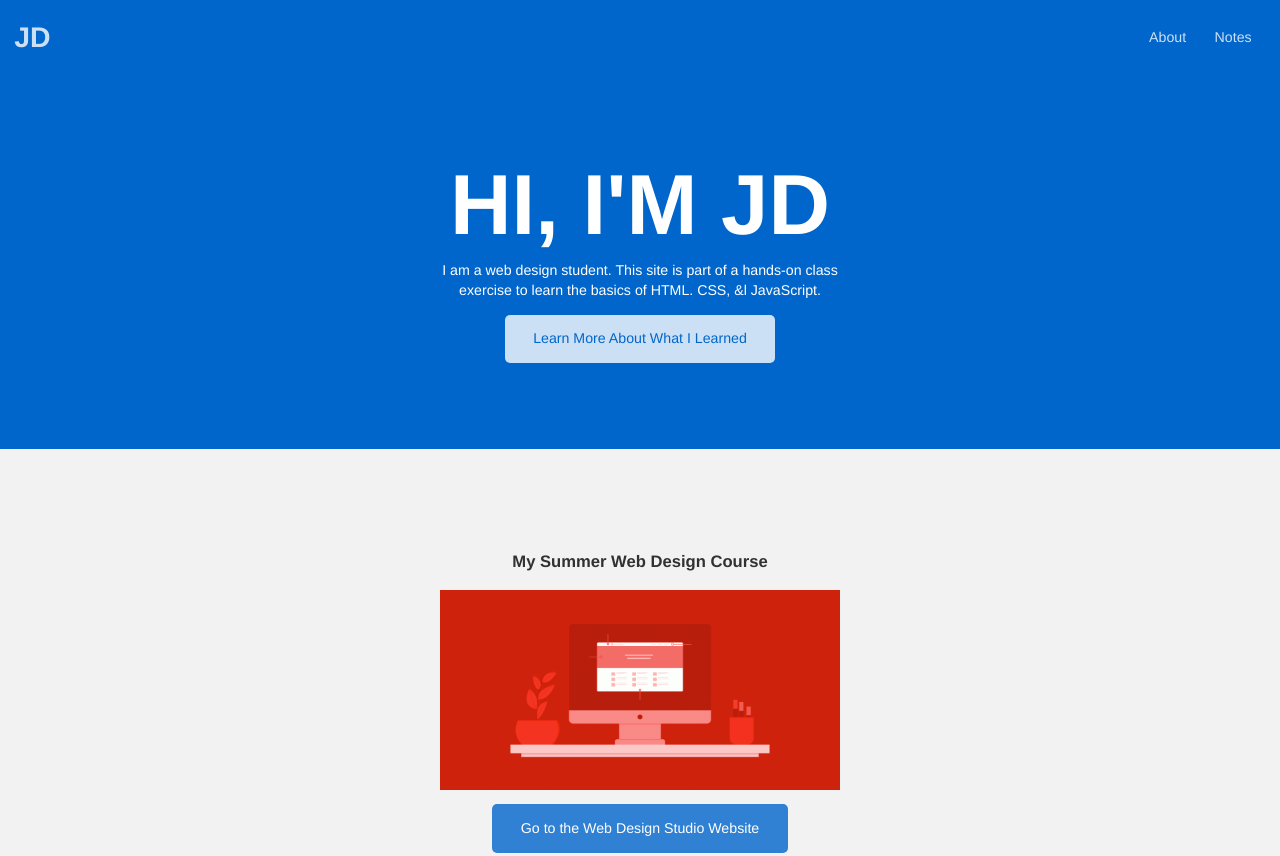
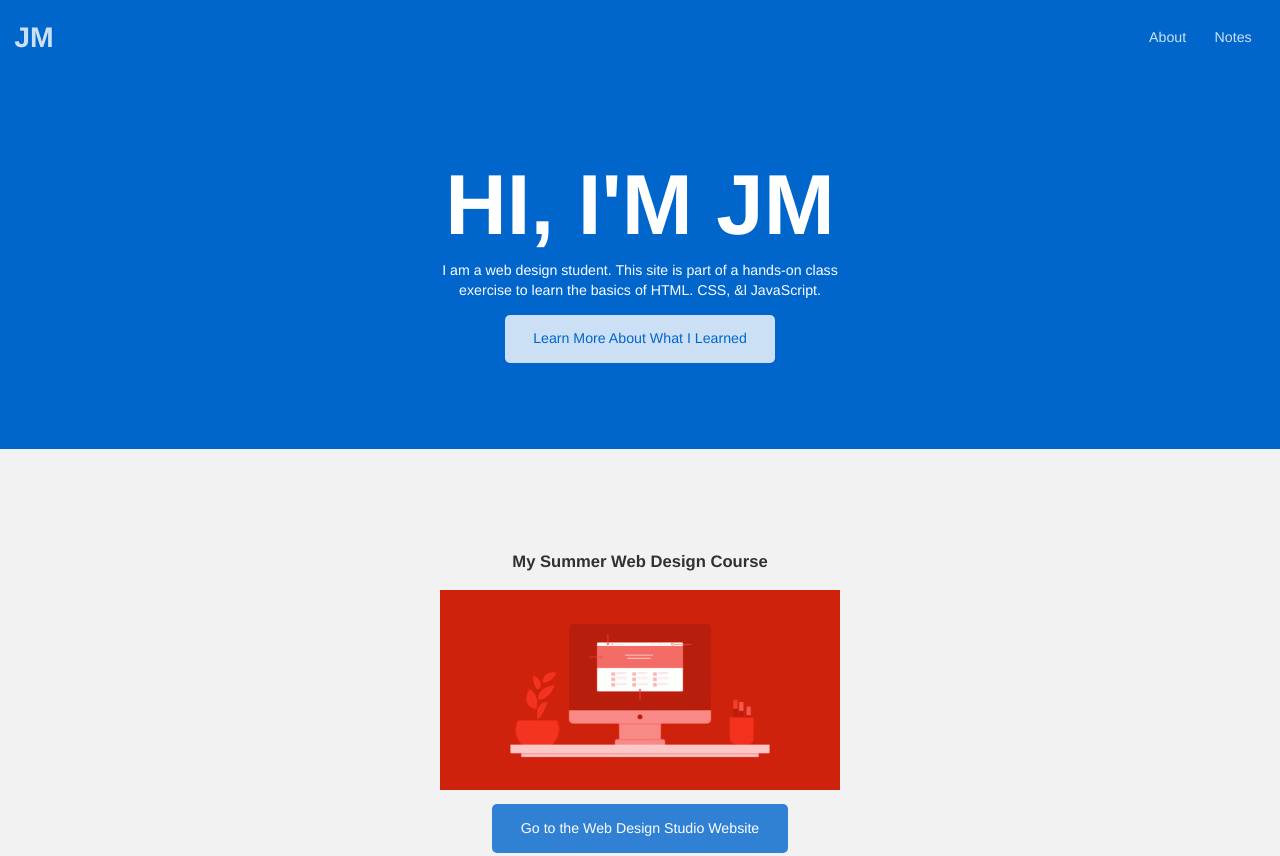
Before and after one commit to iolanijohann/iolanijohann.github.io, a plain HTML site: page index.html in a window 1280 px wide. Shown: the top 856 px of the page. Drawn offline with Linux system fonts and the light colour scheme.

Commit message:
Update UWU

```diff
--- a/index.html
+++ b/index.html
@@ -14,7 +14,7 @@
 <body>
     <header>
         <div class="site-id">
-            <h1><a href="index.html">JD</a></h1>
+            <h1><a href="index.html">JM</a></h1>
         </div>
         <nav class="site-nav">
             <ul>
@@ -25,7 +25,7 @@
     </header>
     <main>
         <section class="hero">
-            <h2>Hi, I'm JD</h2>
+            <h2>Hi, I'm JM</h2>
             <p>I am a web design student. This site is part of a hands-on class exercise to learn the basics of HTML. CSS, &ampl JavaScript.</p>
             <a href="about.html" class="button dark">Learn More About What I Learned</a>
         </section>
```
Also changed, not shown: about.html (+1 -1 lines), notes.html (+2 -2 lines).
